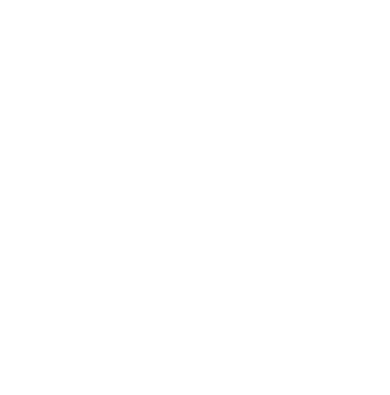
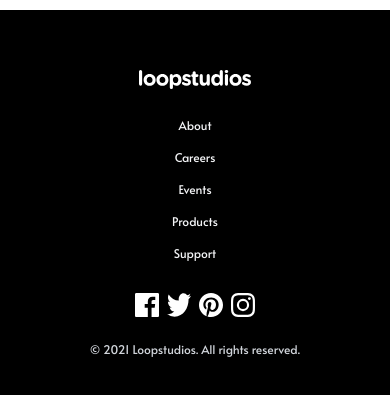
Before and after one commit to Saima422/LoopStudio-LandingPage, a React (Create React App) app: page / in a window 390 px wide. Shown: the part 3967-4362 px from the top of the page. Before the commit the page ends 3977 px from the top, so only its background shows below. Built offline with nearby package versions, Linux system fonts and the light colour scheme.

Commit message:
done with footer for mobile version

```diff
--- a/src/App.js
+++ b/src/App.js
@@ -1,9 +1,10 @@
 import './App.css';
 import Banner from './components/Banner';
 import CreatorSection from './components/CreatorSection';
+import Footer from './components/Footer';
 import Header from './components/Header';
 import LeaderSection from './components/LeaderSection';
-import creatorData from "./data/data.json";
+import Data from "./data/data.json";
 
 function App() {
 	return (
@@ -11,7 +12,8 @@ function App() {
 			<Header />
 			<Banner />
 			<LeaderSection />
-			<CreatorSection data={creatorData.creations} />
+      <CreatorSection data={Data.creations} />
+      <Footer data={Data.footerLinks} />
 		</div>
 	);
 }
--- a/src/components/Footer/index.jsx
+++ b/src/components/Footer/index.jsx
@@ -0,0 +1,33 @@
+import footerLogo from "../../assets/logo.svg";
+import facebook from "../../assets/icon-facebook.svg";
+import twitter from "../../assets/icon-twitter.svg";
+import pinterest from "../../assets/icon-pinterest.svg";
+import instagram from "../../assets/icon-instagram.svg";
+
+function Footer({ data }) {
+	return (
+		<div class='bg-black text-gray-100 py-10'>
+			<img
+				src={footerLogo}
+				alt='footerLogo'
+				className='w-28 mx-auto my-5'
+			/>
+			<div className='flex flex-col'>
+				{data.map((item, index) => (
+					<a href='/' className='text-xs capitalize my-2'>
+						{item}
+					</a>
+				))}
+			</div>
+			<div className="flex justify-around w-32 mx-auto my-6">
+				<img src={facebook} alt='facebook' />
+				<img src={twitter} alt='twitter' />
+				<img src={pinterest} alt='pinterest' />
+				<img src={instagram} alt='instagram' />
+            </div>
+            <p className="text-xs text-gray-300 mb-6">&copy; 2021 Loopstudios. All rights reserved.</p>
+		</div>
+	);
+}
+
+export default Footer;
--- a/src/data/data.json
+++ b/src/data/data.json
@@ -32,5 +32,6 @@
             "title": "Make it Fisheye",
             "imageUrl": "https://res.cloudinary.com/samm/image/upload/v1635966857/image-fisheye_fskcuj.jpg"
         }
-    ]
+    ],
+    "footerLinks": ["about", "careers", "events", "products", "support"]
 }
--- a/tailwind.config.js
+++ b/tailwind.config.js
@@ -2,7 +2,11 @@ module.exports = {
 	purge: ['./src/**/*.{js,jsx,ts,tsx}', './public/index.html'],
 	darkMode: false, // or 'media' or 'class'
 	theme: {
-		extend: {},
+		extend: {
+			colors: {
+				black: '#000',
+			},
+		},
 	},
 	variants: {
 		extend: {},
```
